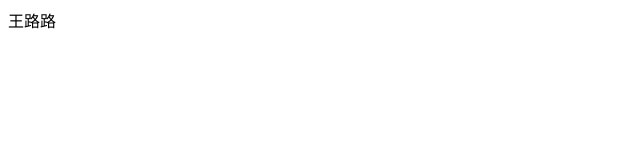
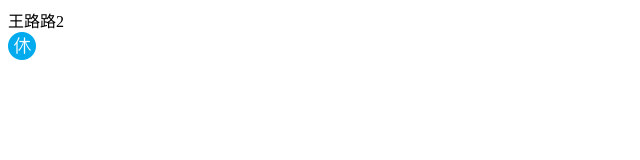
Before and after one commit to coloker/coloker.github.com, a plain HTML site: page index.html in a window 1280 px wide. Shown: the full height of the page, 0-640 px from the left. Drawn offline with Linux system fonts and the light colour scheme.

Commit message:
Update index.html

```diff
--- a/index.html
+++ b/index.html
@@ -6,6 +6,7 @@
     <title>Document</title>
 </head>
 <body>
-    王路路
+    王路路2
+    <div><img src="/calendar_img_relax.png" alt="" srcset=""></div>
 </body>
 </html>
```
